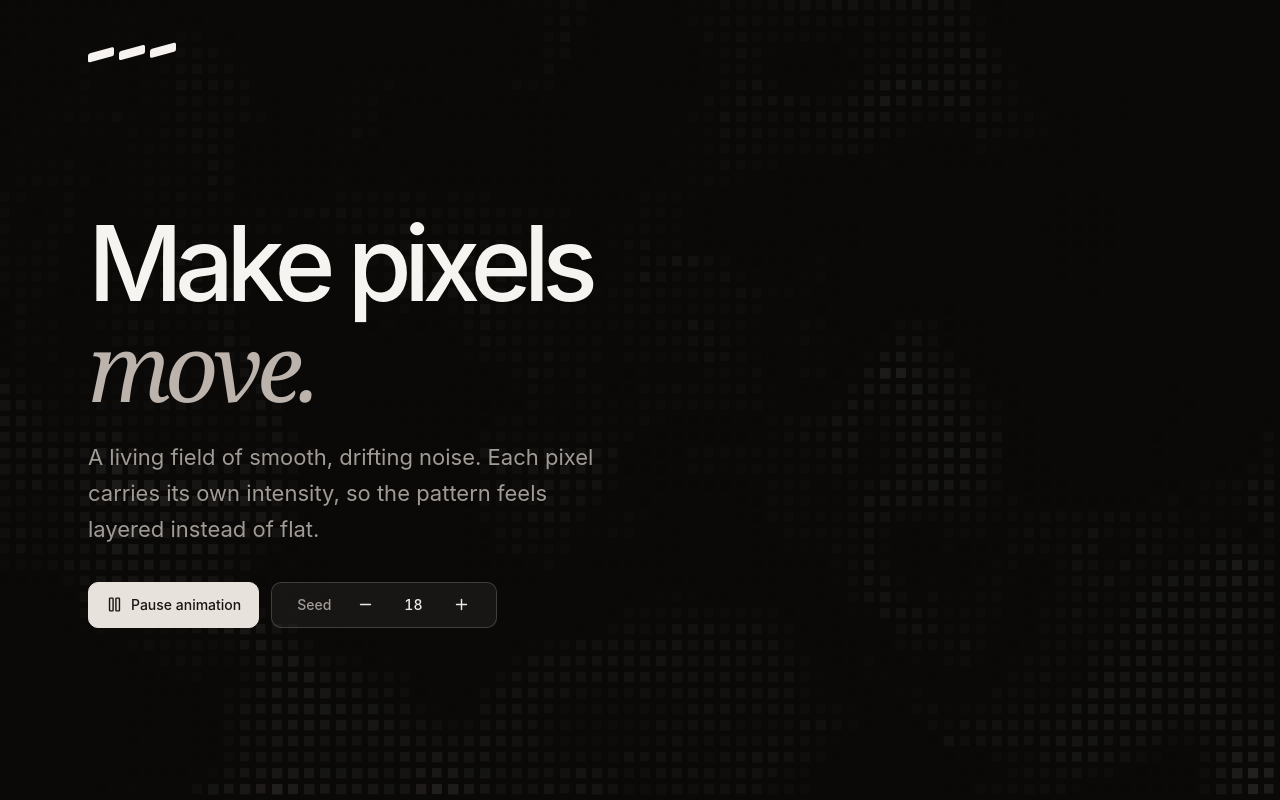
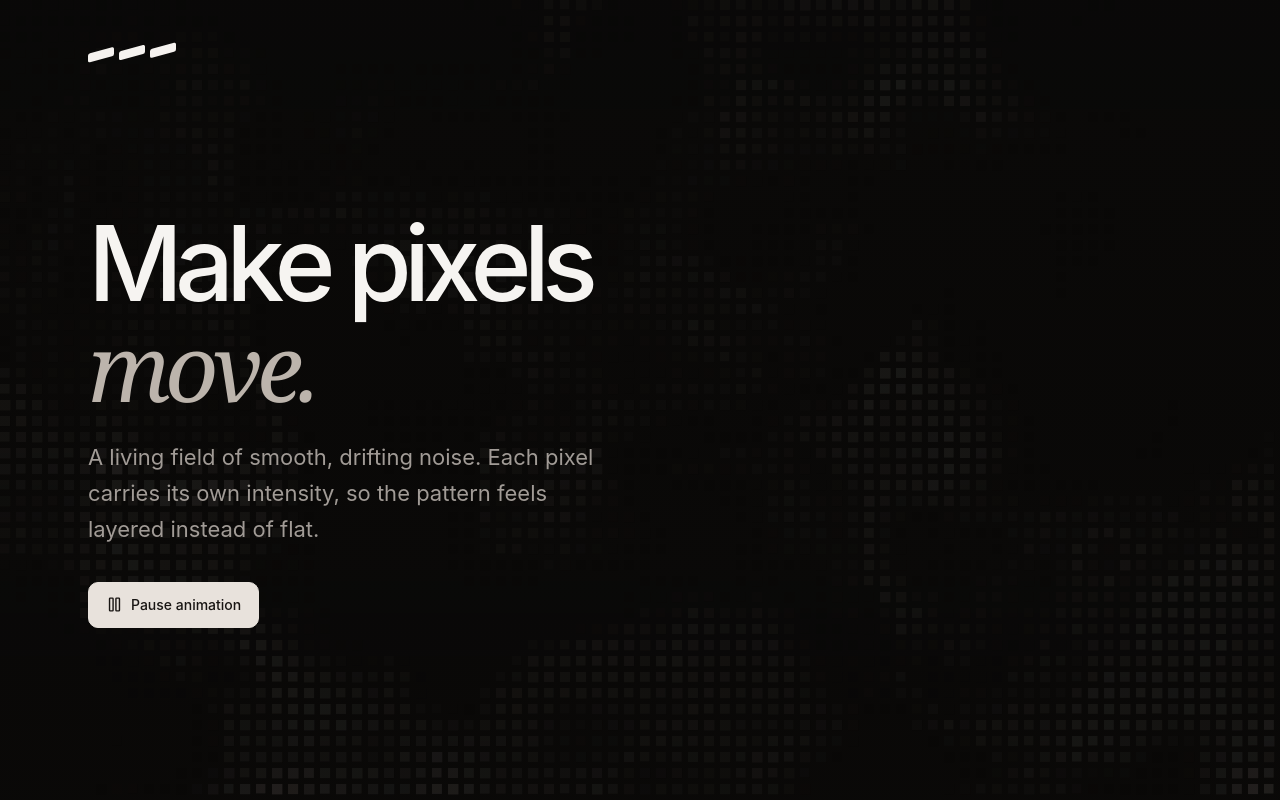
Before and after one commit to ToolDroidYT/PixelField, a React (Vite) app: page / in a window 1280 px wide. Shown: the top 800 px of the page. Built offline with nearby package versions, Linux system fonts and the light colour scheme.

Commit message:
refactor: extract hero and compose the page from sections

```diff
--- a/src/App.tsx
+++ b/src/App.tsx
@@ -1,52 +1,16 @@
-import { useEffect, useState } from 'react';
+import { useCallback, useEffect, useState } from 'react';
 import { PixelField, type PixelFieldConfig } from '@tooldroid/pixel-field';
-import { Minus, Pause, Play, Plus } from 'lucide-react';
+import { Hero } from './components/Hero';
+import { PlaygroundSection } from './components/PlaygroundSection';
+import { UsageSection } from './components/UsageSection';
+import { DEMO_PIXEL_FIELD_CONFIG } from './lib/demoConfig';
 
 const REDUCED_MOTION_QUERY = '(prefers-reduced-motion: reduce)';
 
-/**
- * Design tokens for the noise field behind this page. Every key is optional;
- * anything omitted falls back to the package defaults. Declared at module
- * scope so its identity is stable and the field can skip re-resolving it on
- * every render.
- */
-const PIXEL_FIELD_CONFIG: PixelFieldConfig = {
-  // Grid: distance between cell origins, and the square size drawn in each.
-  spacing: 16,
-  pixelSize: 10,
-
-  // Motion: 1 = the hand-tuned baseline rate; 0 freezes the drift entirely.
-  speed: 0.5,
-  maxFps: 15,
-
-  // Shape: field values where cells fade in, and the hard alpha ceiling.
-  visibilityRange: [0.43, 0.56],
-  alphaCap: 1,
-
-  // Color: warm charcoal → off-white ramp, matching the page's ink/paper tones.
-  colorBase: [54, 51, 48],
-  colorRange: [132 + 50, 124 + 50, 116 + 50],
-  glintColor: [235, 225, 213],
-};
-
-const BUTTON =
-  'inline-flex min-h-[46px] cursor-pointer items-center justify-center gap-2 rounded-[10px] border px-[17px] text-sm font-[550]';
-const BUTTON_SECONDARY = `${BUTTON} border-white/[0.17] bg-white/[0.055] text-[#eee9e4]`;
-const BUTTON_PRIMARY = `${BUTTON} border-[#e8e2dc] bg-[#e8e2dc] text-[#181513]`;
-
-// Icon-only controls: 17px glyphs (matching the label's optical weight) inside
-// generous 36px hit areas, so the stepper stays tappable on touch screens.
-const ICON = 'size-[17px] shrink-0';
-const ICON_BUTTON =
-  'inline-flex size-9 shrink-0 cursor-pointer items-center justify-center rounded-[7px] transition-colors hover:bg-white/[0.1] active:bg-white/[0.16]';
-const SEED_INPUT =
-  'w-11 border-0 bg-transparent p-0 text-center text-sm text-[#eee9e4] tabular-nums outline-none [appearance:textfield] [&::-webkit-inner-spin-button]:appearance-none [&::-webkit-outer-spin-button]:appearance-none';
-
+// Keeps the center text readable while pixels remain visible at the edges.
+// Scrolls away with the hero — the field itself stays fixed behind the page.
 const VIGNETTE =
-  'pointer-events-none absolute inset-0 z-[-1] bg-[linear-gradient(0deg,rgba(10,9,8,0.18),rgba(10,9,8,0.04)_48%,rgba(10,9,8,0.12))] max-[560px]:bg-[linear-gradient(180deg,rgba(10,9,8,0.1),rgba(10,9,8,0.16)_45%,rgba(10,9,8,0.08))]';
-
-const MARK_BAR =
-  'block h-[9px] w-[26px] rounded-[2px] bg-[#f5f2ef] max-[560px]:w-5';
+  'pointer-events-none absolute inset-x-0 top-0 z-[-1] h-svh bg-[linear-gradient(0deg,rgba(10,9,8,0.18),rgba(10,9,8,0.04)_48%,rgba(10,9,8,0.12))] max-[560px]:bg-[linear-gradient(180deg,rgba(10,9,8,0.1),rgba(10,9,8,0.16)_45%,rgba(10,9,8,0.08))]';
 
 function App() {
   // Mirrors the prototype: reduced motion decides the initial state and takes
@@ -56,6 +20,9 @@ function App() {
     () => !window.matchMedia(REDUCED_MOTION_QUERY).matches,
   );
   const [seed, setSeed] = useState(18);
+  const [config, setConfig] = useState<PixelFieldConfig>(() => ({
+    ...DEMO_PIXEL_FIELD_CONFIG,
+  }));
 
   useEffect(() => {
     const mediaQuery = window.matchMedia(REDUCED_MOTION_QUERY);
@@ -64,85 +31,31 @@ function App() {
     return () => mediaQuery.removeEventListener('change', onChange);
   }, []);
 
+  const toggleRunning = useCallback(() => {
+    setRunning((value) => !value);
+  }, []);
+
+  const changeConfig = useCallback((patch: PixelFieldConfig) => {
+    setConfig((prev) => ({ ...prev, ...patch }));
+  }, []);
+
   return (
-    <main className='relative isolate flex min-h-svh flex-col items-start justify-center overflow-hidden p-[clamp(28px,7vw,88px)] max-[560px]:justify-start max-[560px]:pt-[34svh]'>
+    <main className='relative isolate'>
       <PixelField
-        className='h-dvh opacity-100'
+        className='fixed h-svh opacity-100'
         running={running}
         seed={seed}
-        config={PIXEL_FIELD_CONFIG}
+        config={config}
       />
-      {/* Vignette keeps the center text readable while pixels remain visible at the edges. */}
       <div aria-hidden='true' className={VIGNETTE} />
-
-      <header className='absolute top-[clamp(22px,4vw,42px)] right-[clamp(28px,7vw,88px)] left-[clamp(28px,7vw,88px)] flex items-center justify-between gap-4 max-[560px]:items-start'>
-        <div
-          className='flex skew-y-[-15deg] items-center gap-1.25'
-          aria-label='Brand mark'
-        >
-          <span className={MARK_BAR} />
-          <span className={`${MARK_BAR} translate-y-1.5`} />
-          <span className={`${MARK_BAR} translate-y-3`} />
-        </div>
-      </header>
-
-      <section className='w-[min(760px,100%)] pt-10.5 max-[560px]:pt-0'>
-        <h1 className='m-0 max-w-205 text-[clamp(48px,8.5vw,104px)] leading-[0.96] font-medium tracking-[-0.075em]'>
-          Make pixels{' '}
-          <em className='mt-2 block font-serif text-[0.89em] font-normal tracking-[-0.06em] text-[#bcb4ac]'>
-            move.
-          </em>
-        </h1>
-        <p className='text-muted mt-7 max-w-127.5 text-[clamp(17px,2vw,22px)] leading-[1.65]'>
-          A living field of smooth, drifting noise. Each pixel carries its own
-          intensity, so the pattern feels layered instead of flat.
-        </p>
-        <div className='mt-8.5 flex flex-wrap gap-3'>
-          <button
-            type='button'
-            className={BUTTON_PRIMARY}
-            onClick={() => setRunning((value) => !value)}
-          >
-            {running ? (
-              <Pause className={ICON} aria-hidden='true' />
-            ) : (
-              <Play className={ICON} aria-hidden='true' />
-            )}
-            {running ? 'Pause animation' : 'Resume animation'}
-          </button>
-          <div
-            className={`${BUTTON_SECONDARY} gap-0.5 px-1.5`}
-            role='group'
-            aria-label='Pattern seed'
-          >
-            <span className='text-muted px-2'>Seed</span>
-            <button
-              type='button'
-              className={ICON_BUTTON}
-              aria-label='Previous seed'
-              onClick={() => setSeed((value) => value - 1)}
-            >
-              <Minus className={ICON} aria-hidden='true' />
-            </button>
-            <input
-              id='seed'
-              type='number'
-              value={seed}
-              aria-label='Seed value'
-              onChange={(e) => setSeed(Number(e.target.value))}
-              className={SEED_INPUT}
-            />
-            <button
-              type='button'
-              className={ICON_BUTTON}
-              aria-label='Next seed'
-              onClick={() => setSeed((value) => value + 1)}
-            >
-              <Plus className={ICON} aria-hidden='true' />
-            </button>
-          </div>
-        </div>
-      </section>
+      <Hero running={running} onToggleRunning={toggleRunning} />
+      <PlaygroundSection
+        config={config}
+        seed={seed}
+        onSeedChange={setSeed}
+        onConfigChange={changeConfig}
+      />
+      <UsageSection config={config} seed={seed} />
     </main>
   );
 }
--- /dev/null
+++ b/src/components/Hero.tsx
@@ -0,0 +1,54 @@
+import { Pause, Play } from 'lucide-react';
+import { BUTTON_PRIMARY, ICON } from '../lib/classes';
+
+const MARK_BAR =
+  'block h-[9px] w-[26px] rounded-[2px] bg-[#f5f2ef] max-[560px]:w-5';
+
+type HeroProps = {
+  running: boolean;
+  onToggleRunning: () => void;
+};
+
+export function Hero({ running, onToggleRunning }: HeroProps) {
+  return (
+    <section className='relative flex min-h-svh flex-col items-start justify-center p-[clamp(28px,7vw,88px)] max-[560px]:justify-start max-[560px]:pt-[34svh]'>
+      <header className='absolute top-[clamp(22px,4vw,42px)] right-[clamp(28px,7vw,88px)] left-[clamp(28px,7vw,88px)] flex items-center justify-between gap-4 max-[560px]:items-start'>
+        <div
+          className='flex skew-y-[-15deg] items-center gap-1.25'
+          aria-label='Brand mark'
+        >
+          <span className={MARK_BAR} />
+          <span className={`${MARK_BAR} translate-y-1.5`} />
+          <span className={`${MARK_BAR} translate-y-3`} />
+        </div>
+      </header>
+
+      <div className='w-[min(760px,100%)] pt-10.5 max-[560px]:pt-0'>
+        <h1 className='m-0 max-w-205 text-[clamp(48px,8.5vw,104px)] leading-[0.96] font-medium tracking-[-0.075em]'>
+          Make pixels{' '}
+          <em className='mt-2 block font-serif text-[0.89em] font-normal tracking-[-0.06em] text-[#bcb4ac]'>
+            move.
+          </em>
+        </h1>
+        <p className='text-muted mt-7 max-w-127.5 text-[clamp(17px,2vw,22px)] leading-[1.65]'>
+          A living field of smooth, drifting noise. Each pixel carries its own
+          intensity, so the pattern feels layered instead of flat.
+        </p>
+        <div className='mt-8.5 flex flex-wrap gap-3'>
+          <button
+            type='button'
+            className={BUTTON_PRIMARY}
+            onClick={onToggleRunning}
+          >
+            {running ? (
+              <Pause className={ICON} aria-hidden='true' />
+            ) : (
+              <Play className={ICON} aria-hidden='true' />
+            )}
+            {running ? 'Pause animation' : 'Resume animation'}
+          </button>
+        </div>
+      </div>
+    </section>
+  );
+}
```
